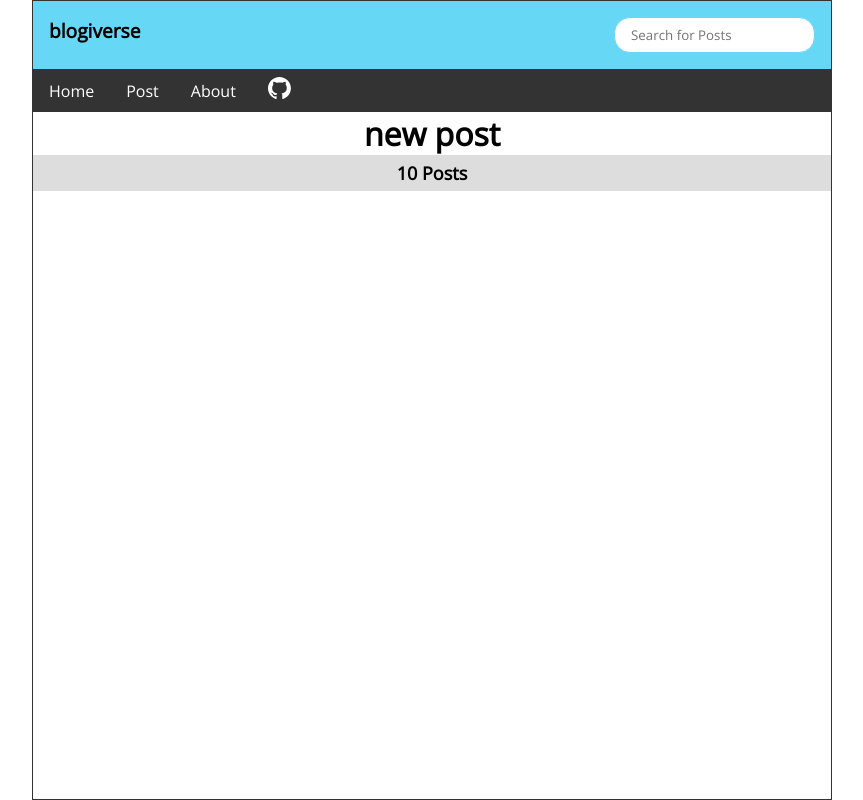
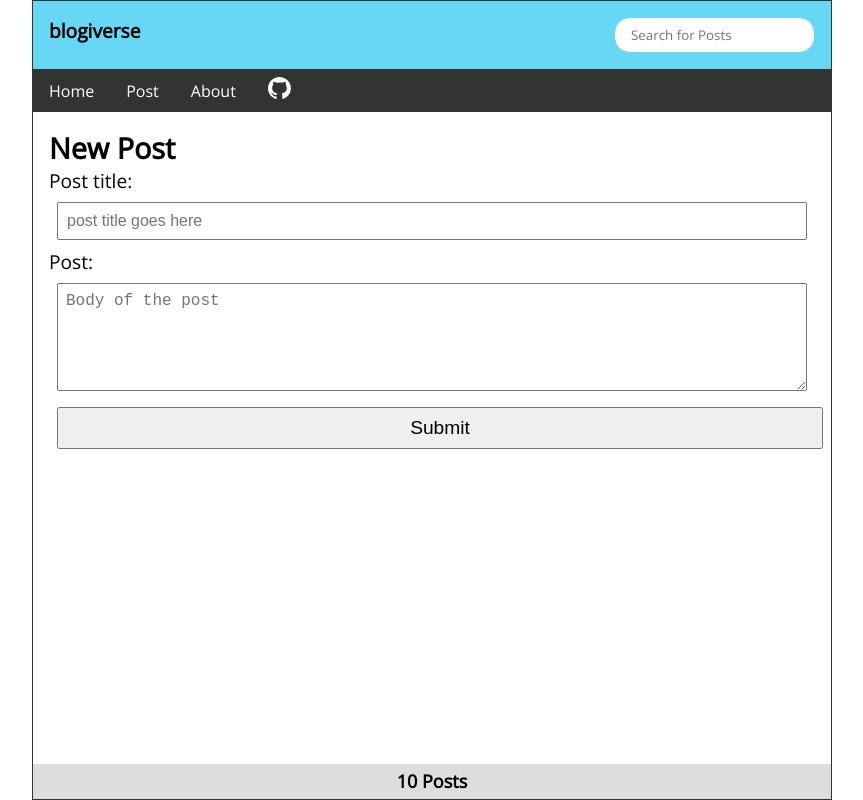
Before and after one commit to 0xprasanth/blogiverse, a React (Create React App) app: page /post in a window 1280 px wide. Shown: the whole page, without its empty margins (208-1071 px from the left). Built offline with nearby package versions, Linux system fonts and the light colour scheme; the HTML template or start-up script is replaced by a standard one.

Commit message:
fix(app)!: create NewPost component with form tag
BREAKING CHANGE: a NewPost component to create new posts using form tag along controlled state inputs

```diff
--- a/src/components/NewPost.js
+++ b/src/components/NewPost.js
@@ -1,11 +1,45 @@
-import React from 'react'
+import React from "react";
 
-const NewPost = () => {
+const NewPost = ({
+  handleSubmit,
+  postTitle,
+  setPostTitle,
+  postBody,
+  setPostBody,
+}) => {
   return (
-    <main>
-        <h1>new post</h1>
+    <main className="NewPost">
+      <h2>New Post</h2>
+      <form onSubmit={handleSubmit} className="newPostForm">
+        {/* input title */}
+        <label htmlFor="postTitle">Post title: </label>
+        <input
+          type="text"
+          name="postTitle"
+          id="postTitle"
+          value={postTitle}
+          onChange={(e) => setPostTitle(e.target.value)}
+          required
+          placeholder="post title goes here"
+        />
+        {/* post body */}
+        <label htmlFor="postBody">Post: </label>
+        <textarea
+          name="postBody"
+          id="postBody"
+          cols="30"
+          rows="5"
+          value={postBody}
+          onChange={e => setPostBody(e.target.value)}
+          placeholder="Body of the post"
+        />
+        {/* submit button */}
+        <button type="submit">
+          Submit
+        </button>
+      </form>
     </main>
-  )
-}
+  );
+};
 
-export default NewPost
+export default NewPost;
```
